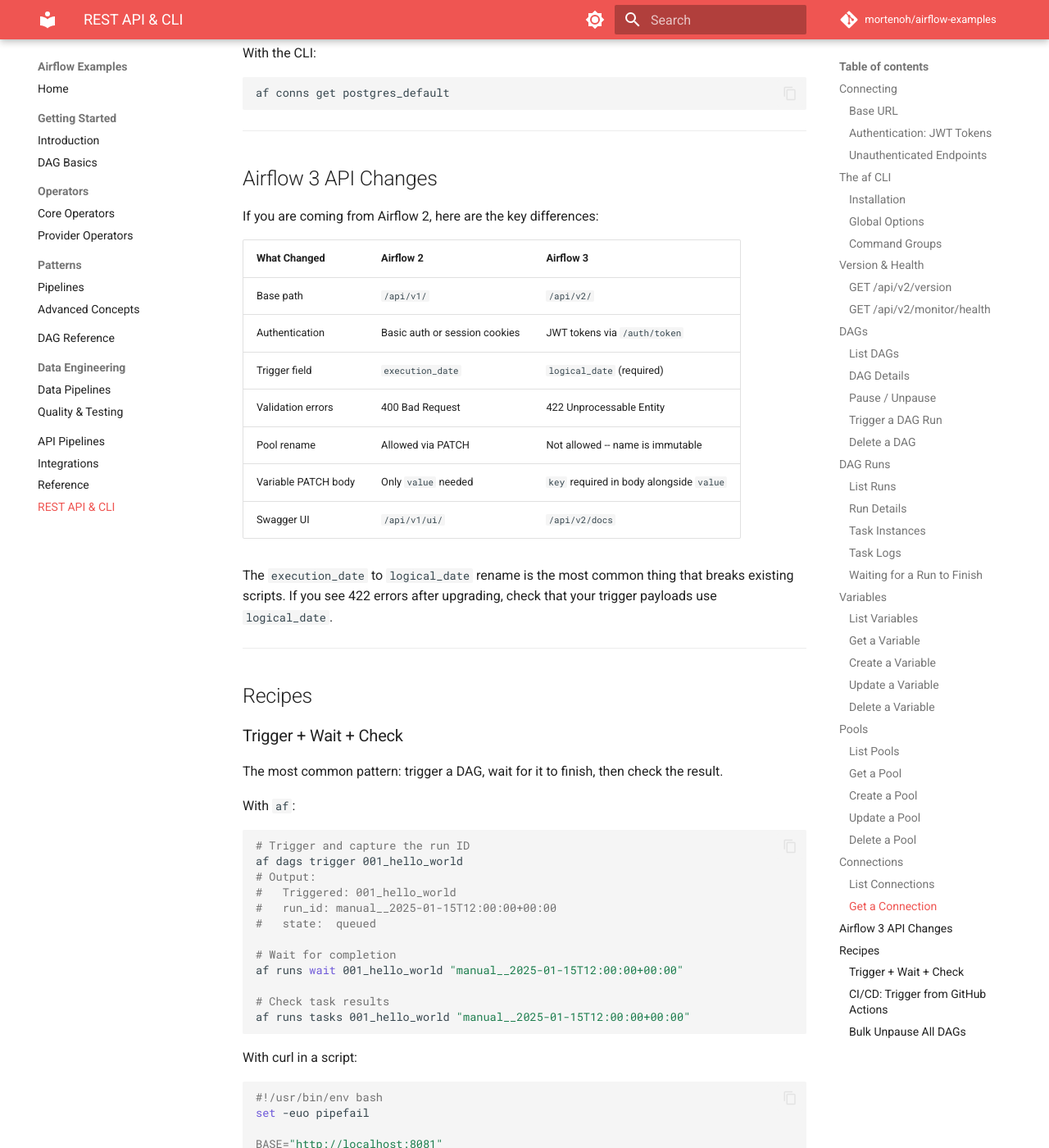
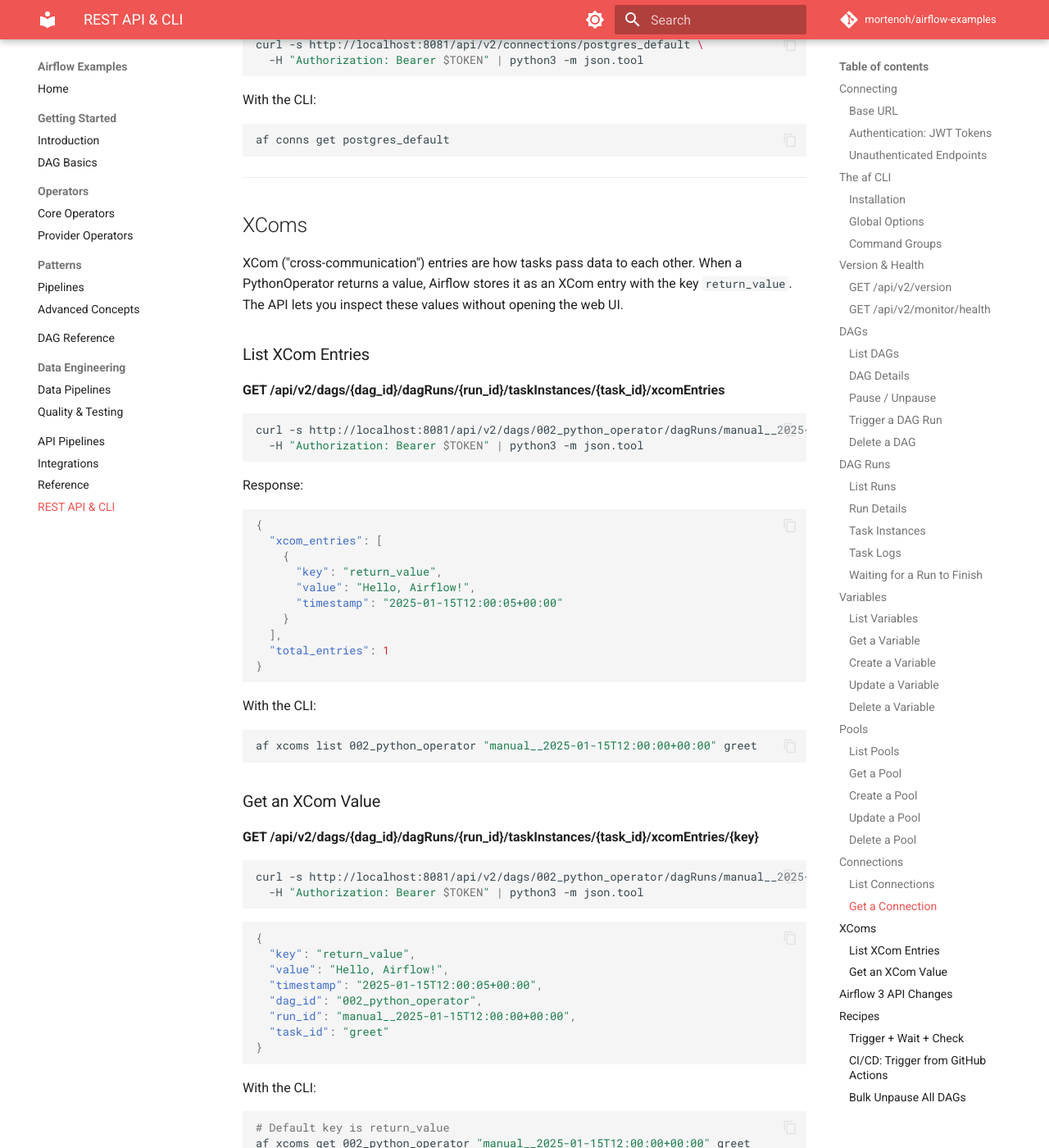
Before and after one commit to mortenoh/airflow-examples, an MkDocs documentation site: the page built from docs/cli.md, in a window 1280 px wide and 1400 px high, scrolled down 14830 px. Shown: the whole window at 82% size. Built offline with MkDocs 1.6.1 and Material for MkDocs 9.7.7, drawn with Linux system fonts in a browser that asks for light colours; comment, search, counter and statistics services are not loaded; some of the changed text lies outside the part shown.

Commit message:
feat: add xcoms list and get commands to af CLI
Wrap the Airflow 3.x XCom REST API endpoints so users can inspect
task return values and XCom entries from the command line.

````diff
--- a/docs/cli.md
+++ b/docs/cli.md
@@ -138,6 +138,9 @@
 
 af conns list           List all connections
 af conns get <id>       Get connection details
+
+af xcoms list <dag> <run> <task>  List XCom entries
+af xcoms get <dag> <run> <task>   Get XCom value (default key: return_value)
 ```
 
 ---
@@ -769,6 +772,77 @@
 
 ---
 
+## XComs
+
+XCom ("cross-communication") entries are how tasks pass data to each other. When a
+PythonOperator returns a value, Airflow stores it as an XCom entry with the key
+`return_value`. The API lets you inspect these values without opening the web UI.
+
+### List XCom Entries
+
+**GET /api/v2/dags/{dag_id}/dagRuns/{run_id}/taskInstances/{task_id}/xcomEntries**
+
+```bash
+curl -s http://localhost:8081/api/v2/dags/002_python_operator/dagRuns/manual__2025-01-15T12:00:00+00:00/taskInstances/greet/xcomEntries \
+  -H "Authorization: Bearer $TOKEN" | python3 -m json.tool
+```
+
+Response:
+
+```json
+{
+  "xcom_entries": [
+    {
+      "key": "return_value",
+      "value": "Hello, Airflow!",
+      "timestamp": "2025-01-15T12:00:05+00:00"
+    }
+  ],
+  "total_entries": 1
+}
+```
+
+With the CLI:
+
+```bash
+af xcoms list 002_python_operator "manual__2025-01-15T12:00:00+00:00" greet
+```
+
+### Get an XCom Value
+
+**GET /api/v2/dags/{dag_id}/dagRuns/{run_id}/taskInstances/{task_id}/xcomEntries/{key}**
+
+```bash
+curl -s http://localhost:8081/api/v2/dags/002_python_operator/dagRuns/manual__2025-01-15T12:00:00+00:00/taskInstances/greet/xcomEntries/return_value \
+  -H "Authorization: Bearer $TOKEN" | python3 -m json.tool
+```
+
+```json
+{
+  "key": "return_value",
+  "value": "Hello, Airflow!",
+  "timestamp": "2025-01-15T12:00:05+00:00",
+  "dag_id": "002_python_operator",
+  "run_id": "manual__2025-01-15T12:00:00+00:00",
+  "task_id": "greet"
+}
+```
+
+With the CLI:
+
+```bash
+# Default key is return_value
+af xcoms get 002_python_operator "manual__2025-01-15T12:00:00+00:00" greet
+
+# Explicit key
+af xcoms get 002_python_operator "manual__2025-01-15T12:00:00+00:00" greet --key return_value
+
+# Full JSON response
+af xcoms get 002_python_operator "manual__2025-01-15T12:00:00+00:00" greet --json
+```
+
+---
+
 ## Airflow 3 API Changes
 
 If you are coming from Airflow 2, here are the key differences:
````
Also changed, not shown: 1 other file.
